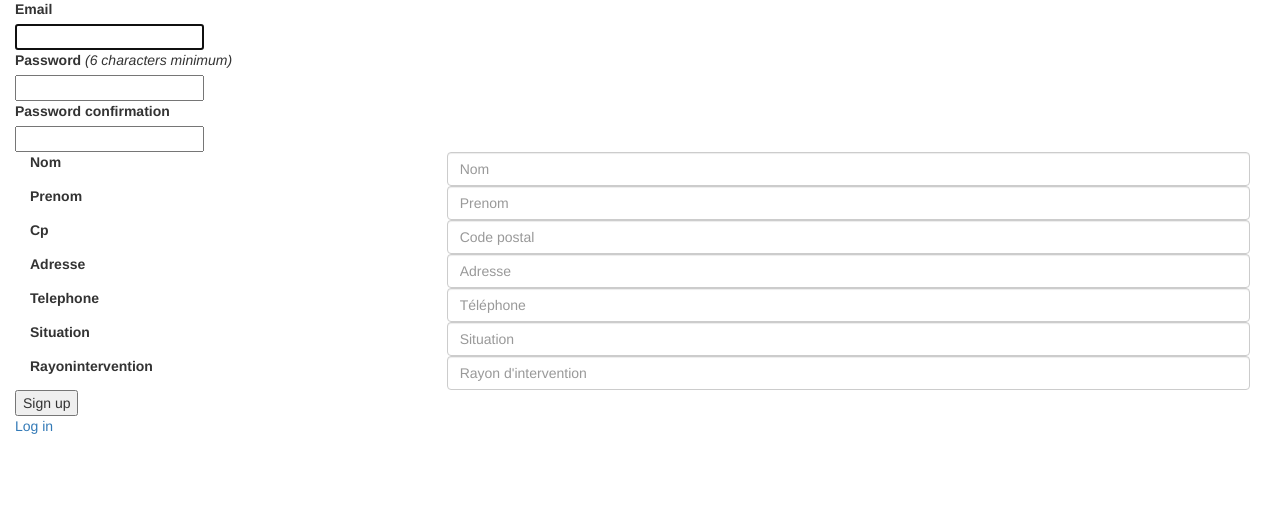
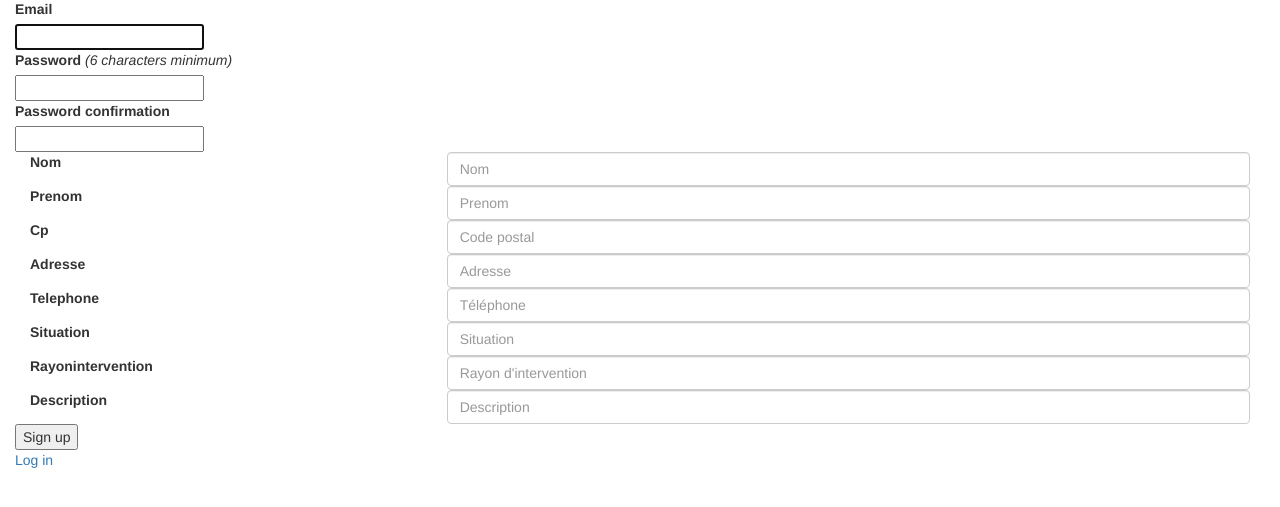
Before and after one commit to gaelgf/leBonReparateur, a Rails app: page /users/sign_up in a window 1280 px wide. Shown: the part 64-571 px from the top of the page. Run offline with Rails 7, Linux system fonts and the light colour scheme; style sheets or scripts are compiled from the project's sources; parts of the project's set-up code (start-up, migrations or seed data) failed here and were passed over; some libraries are stand-ins or nearby versions.

Commit message:
add field description in devise

```diff
--- a/projet-rails/app/controllers/registrations_controller.rb
+++ b/projet-rails/app/controllers/registrations_controller.rb
@@ -2,10 +2,10 @@ class RegistrationsController < Devise::RegistrationsController
 
   private
     def sign_up_params
-      params.require(:user).permit(:nom, :prenom, :cp, :adresse, :telephone, :rayonIntervention, :situation, :email, :password, :password_confirmation)
+      params.require(:user).permit(:nom, :prenom, :cp, :adresse, :telephone, :rayonIntervention, :situation, :description, :email, :password, :password_confirmation)
     end
 
     def account_update_params
-      params.require(:user).permit(:nom, :prenom, :cp, :adresse, :telephone, :situation, :rayonIntervention, :email, :password, :password_confirmation, :current_password)
+      params.require(:user).permit(:nom, :prenom, :cp, :adresse, :telephone, :situation, :rayonIntervention, :description, :email, :password, :password_confirmation, :current_password)
     end
 end
--- a/projet-rails/app/views/devise/registrations/new.html.erb
+++ b/projet-rails/app/views/devise/registrations/new.html.erb
@@ -70,6 +70,13 @@
     </div>
   </div>
 
+  <div class="form-group">
+    <label class="col-sm-4 control-label"><%= f.label :description %></label>
+    <div class="col-sm-8">
+      <%= f.text_field :description , class: 'form-control', placeholder: 'Description'%>
+    </div>
+  </div>
+
   <div class="actions">
     <%= f.submit "Sign up" %>
   </div>
--- a/projet-rails/db/migrate/20160525155050_devise_create_users.rb
+++ b/projet-rails/db/migrate/20160525155050_devise_create_users.rb
@@ -11,6 +11,7 @@ class DeviseCreateUsers < ActiveRecord::Migration
       t.string :telephone
       t.string :situation
       t.string :rayonIntervention
+      t.string :description
 
       ## Recoverable
       t.string   :reset_password_token
```
Also changed, not shown: projet-rails/app/views/devise/registrations/edit.html.erb (+7 -0 lines), projet-rails/db/schema.rb.
